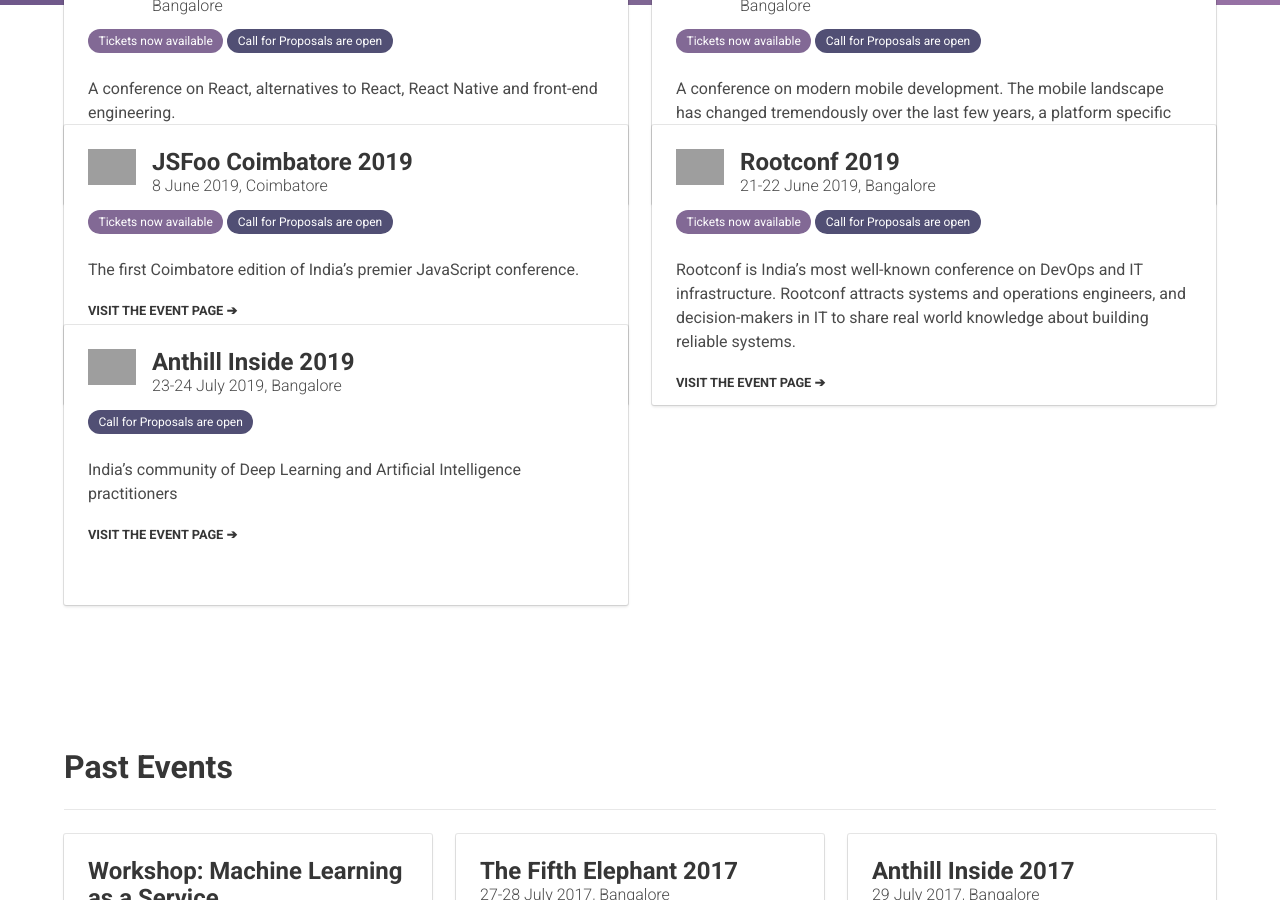
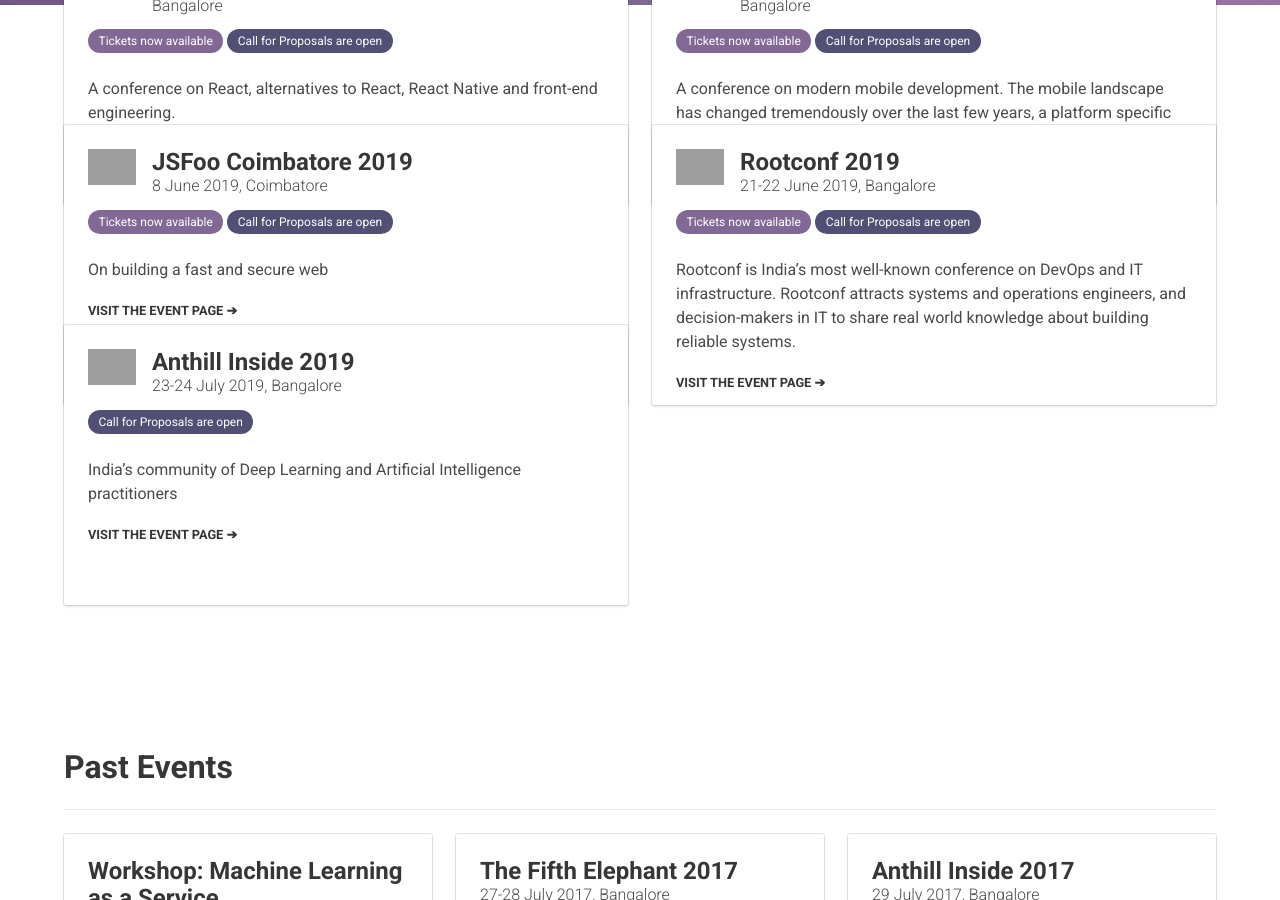
Before and after one commit to hasgeek/events, a Jekyll site: the page built from index.html, in a window 1280 px wide and 900 px high, scrolled down 531 px. Built offline with Jekyll 4.4.1, drawn with Linux system fonts in a browser that asks for light colours; grey boxes are pictures that could not be loaded.

Commit message:
Updated the script (#1225)

```diff
--- a/_jsfoo_events/2019-coimbatore.md
+++ b/_jsfoo_events/2019-coimbatore.md
@@ -1,14 +1,14 @@
 ---
 layout: event
 title: JSFoo Coimbatore 2019
-subtitle: "The first Coimbatore edition of India’s premier JavaScript conference"
+subtitle: "On building a fast and secure web"
 datelocation: "8 June 2019, Coimbatore"
 city: Pune
 start_time: 2019-06-08
 end_time: 2019-06-08
 featured: true
 featured_image: https://images.hasgeek.com/embed/file/5b1223b1600548bb9b4756f2f1c11e16
-description: "The first Coimbatore edition of India’s premier JavaScript conference."
+description: "On building a fast and secure web"
 boxoffice_item_collection: "4c76be80-1e31-49d1-9a96-993ce7addb2f"
 logo:
   image_url: https://images.hasgeek.com/embed/file/5b1223b1600548bb9b4756f2f1c11e16
@@ -28,13 +28,14 @@
   limit: 8
 overview:
   left_content: |
-    ### JSFoo is India’s premier JavaScript conference, hosted by HasGeek.
+    ### JSFoo is the annual JavaScript conference hosted by HasGeek.
+    The Coimbatore edition is the first edition, and the second in the series of traveling editions of JSFoo in 2019.
 
-    The Pune edition is the second edition (earlier, we had organized JSFoo in Pune in 2012, and ReactFoo in January 2019).
   right_content: |
-    HasGeek launched JSFoo in 2011 as India’s first JavaScript conference. The JS community in India has grown phenomenally since then. JavaScript now pervades every aspect of web development – browsers, apps, front-end, backend, mobile and IoT, and there’s always scope to understand new ideas and solutions. The conference explores new ideas, implementing innovative solutions, and learning from experiences, especially negative ones!
+    HasGeek launched JSFoo in 2011 as India’s first JavaScript conference. The JS community in India has grown phenomenally since then. JavaScript now prevades every aspect of web development - browsers, apps, front-end, back-end, mobile and IoT. There is always scope to understand new ideas and solutions. JSFoo explores new ideas, implementing innovative solutions, and learning from experiences and anti-patterns.
 
-    Want to see the quality and topics of talks at last year's conference? You can watch the [JSFoo 2018 videos](https://hasgeek.tv/jsfoo){:target="_blank"} or the related [ReactFoo 2018 videos](https://hasgeek.tv/reactfoo){:target="_blank"} to see what was on trend. Or check out the [2018 conference website](https://jsfoo.in/2018/){:target="_blank"}.
+    Want to see the talks from last year’s conference? Watch the [JSFoo 2018 videos](https://hasgeek.tv/jsfoo){:target="_blank"} or [JSFoo Pune 2018 videos](https://hasgeek.tv/jsfoo/pune-2019){:target="_blank"}.
+
 related_events:
 - reactfoo-2019
 
```
